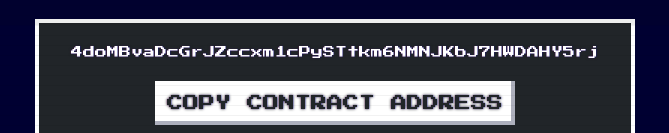
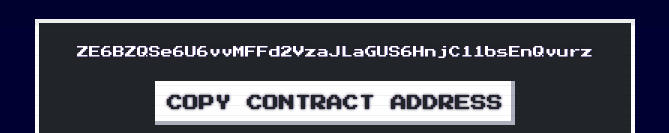
Before and after one commit to finisus/smashonsol, a plain HTML site: page index.html in a window 1280 px wide. Shown: the part 775-908 px from the top of the page, without its empty margins (305-974 px from the left). Drawn offline with nearby package versions, Linux system fonts and the light colour scheme.

Commit message:
update contract

```diff
--- a/index.html
+++ b/index.html
@@ -24,7 +24,7 @@
                     </div>
                 </div>
                 <div id="contract_container" class="nes-container is-dark">
-                    <p id="contract">4doMBvaDcGrJZccxm1cPySTtkm6NMNJKbJ7HWDAHY5rj</p>
+                    <p id="contract">ZE6BZQSe6U6vvMFFd2VzaJLaGUS6HnjC11bsEnQvurz</p>
                     <div id="copy_btn" type="button" class="nes-btn">COPY CONTRACT ADDRESS</div>
                 </div>
                 <div id="buttons" class="nes-container is-dark">
```
